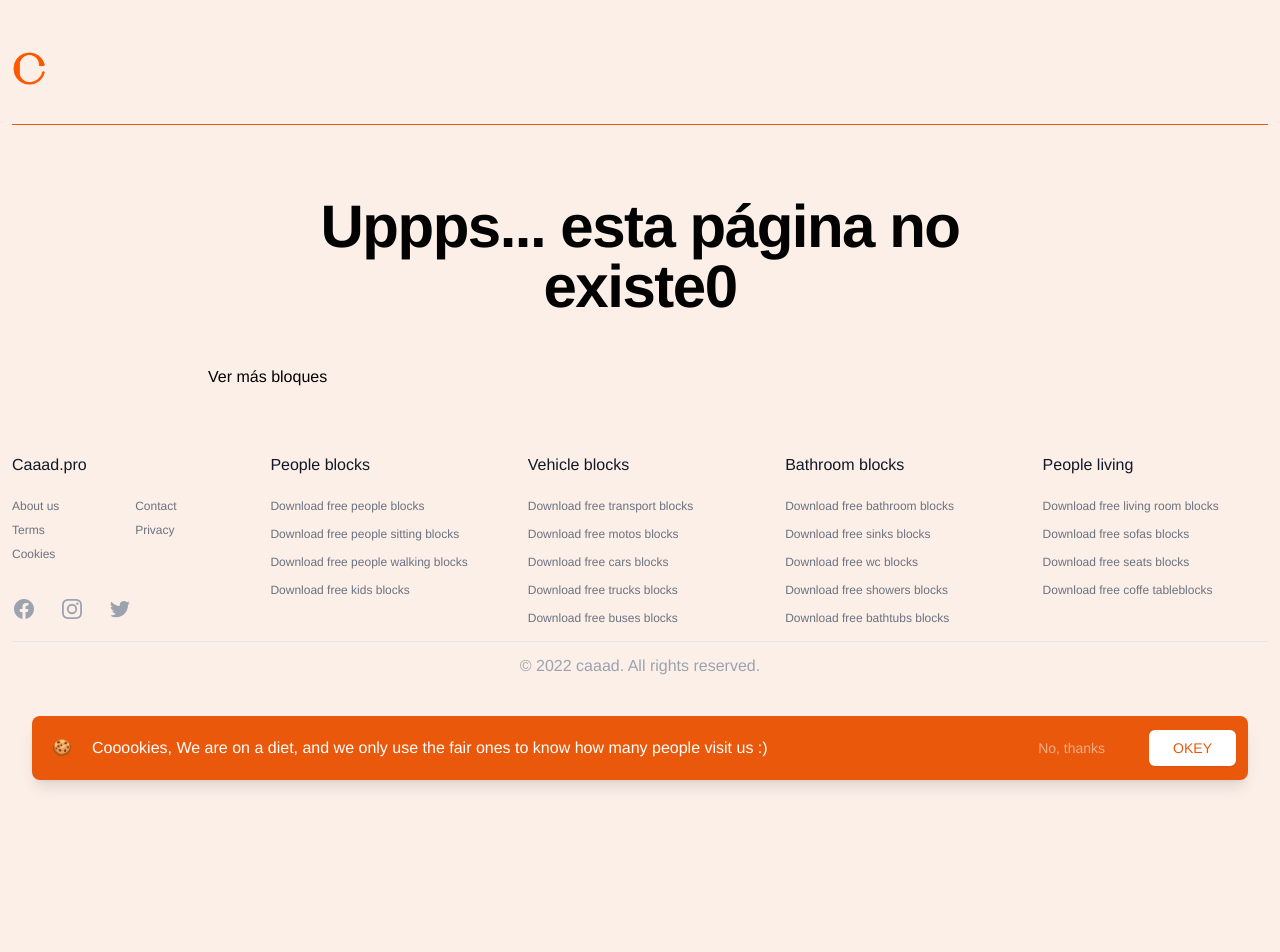
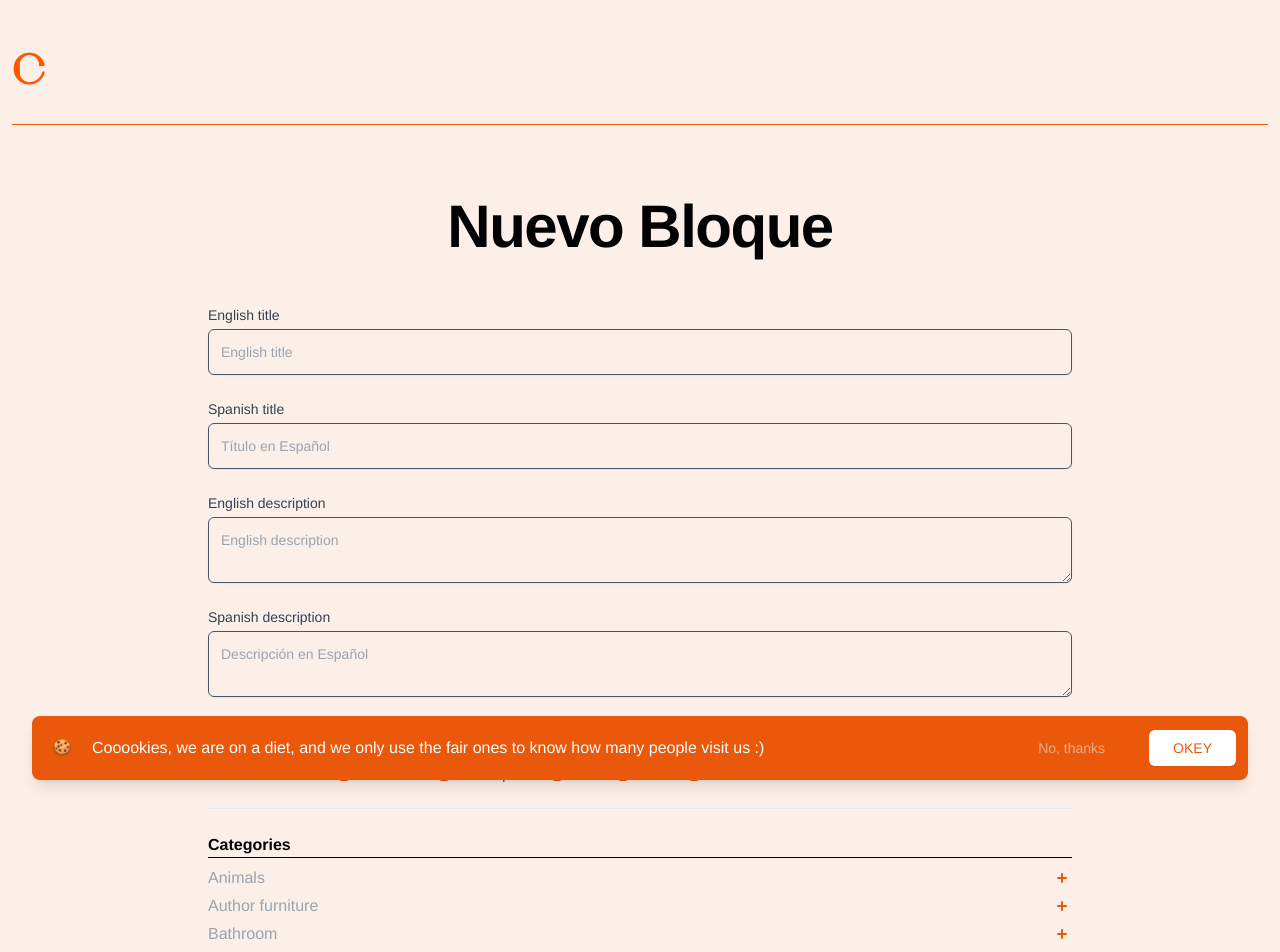
Before and after one commit to joaruibu/caaad-next.js, a Next.js app: page /addNewBlock in a window 1280 px wide. Before the commit this address had no page. Shown: the top 952 px of the page. Before the commit the page ends 800 px from the top, so only its background shows below. Built offline with nearby package versions, Linux system fonts and the light colour scheme.

Commit message:
Fixed translates errors

```diff
--- a/assets/tags.js
+++ b/assets/tags.js
@@ -51,9 +51,9 @@ export const allTags = [
     { value: 'decorOthers', label: 'Others', label_ES: 'Otros' },
 
     { value: 'doors', label: 'DOORS', label_ES: 'PUERTAS' },
-    { value: 'foldingDoor', label: 'Folding', label_ES: 'Abatibles' },
-    { value: 'slidingDoor', label: 'Sliding', label_ES: 'Correderas' },
-    { value: 'swingDoor', label: 'Swing', label_ES: 'Vaivén' },
+    { value: 'foldingDoor', label: 'Folding', label_ES: 'Abatibles', noTagAlone: true },
+    { value: 'slidingDoor', label: 'Sliding', label_ES: 'Correderas', noTagAlone: true },
+    { value: 'swingDoor', label: 'Swing', label_ES: 'Vaivén', noTagAlone: true },
     { value: 'doorOthers', label: 'Others', label_ES: 'Otros' },
 
     { value: 'dressingRoom', label: 'Dressing room', label_ES: 'VESTIDOR' },
@@ -137,22 +137,22 @@ export const allTags = [
 
     { value: 'people', label: 'PEOPLE', label_ES: 'PERSONAS' },
     { value: 'children', label: 'Children', label_ES: 'Niños' },
-    { value: 'cooking', label: 'Cooking', label_ES: 'Cocinando' },
-    { value: 'dancing', label: 'Dancing', label_ES: 'Bailando' },
-    { value: 'exercising', label: 'Exercising', label_ES: 'Haciendo deporte' },
-    { value: 'jumping', label: 'Jumping', label_ES: 'Saltando' },
+    { value: 'cooking', label: 'Cooking', label_ES: 'Cocinando', noTagAlone: true },
+    { value: 'dancing', label: 'Dancing', label_ES: 'Bailando', noTagAlone: true },
+    { value: 'exercising', label: 'Exercising', label_ES: 'Haciendo deporte', noTagAlone: true },
+    { value: 'jumping', label: 'Jumping', label_ES: 'Saltando', noTagAlone: true },
     { value: 'layingDown', label: 'Laying down', label_ES: 'Tumbada' },
-    { value: 'ridingBike', label: 'Riding a bike', label_ES: 'Montando en bici' },
-    { value: 'running', label: 'Running', label_ES: 'Corriendo' },
-    { value: 'sitting', label: 'Sitting', label_ES: 'Sentadas' },
-    { value: 'standing', label: 'Standing', label_ES: 'De pie' },
-    { value: 'talking', label: 'Talking', label_ES: 'Hablando' },
-    { value: 'walking', label: 'Walking', label_ES: 'Caminando' },
-    { value: 'playing', label: 'Playing', label_ES: 'Jugando' },
-    { value: 'swimming', label: 'Swimming', label_ES: 'Nadando' },
-    { value: 'looking', label: 'Looking', label_ES: 'Mirando' },
-    { value: 'takingPicture', label: 'Taking picture', label_ES: 'Haciendo fotos' },
-    { value: 'working', label: 'Working', label_ES: 'Trabajando' },
+    { value: 'ridingBike', label: 'Riding a bike', label_ES: 'Montando en bici', noTagAlone: true },
+    { value: 'running', label: 'Running', label_ES: 'Corriendo', noTagAlone: true },
+    { value: 'sitting', label: 'Sitting', label_ES: 'Sentadas', noTagAlone: true },
+    { value: 'standing', label: 'Standing', label_ES: 'De pie', noTagAlone: true },
+    { value: 'talking', label: 'Talking', label_ES: 'Hablando', noTagAlone: true },
+    { value: 'walking', label: 'Walking', label_ES: 'Caminando', noTagAlone: true },
+    { value: 'playing', label: 'Playing', label_ES: 'Jugando', noTagAlone: true },
+    { value: 'swimming', label: 'Swimming', label_ES: 'Nadando', noTagAlone: true },
+    { value: 'looking', label: 'Looking', label_ES: 'Mirando', noTagAlone: true },
+    { value: 'takingPicture', label: 'Taking picture', label_ES: 'Haciendo fotos', noTagAlone: true },
+    { value: 'working', label: 'Working', label_ES: 'Trabajando', noTagAlone: true },
     { value: 'peopleOthers', label: 'Others', label_ES: 'Otros' },
 
     { value: 'restaurant', label: 'RESTAURANT', label_ES: 'RESTAURANTE' },
@@ -193,8 +193,8 @@ export const allTags = [
     { value: 'vine', label: 'Vines', label_ES: 'Enredaderas' },
 
     { value: 'windows', label: 'WINDOWS', label_ES: 'VENTANAS' },
-    { value: 'foldingWindow', label: 'Foldings', label_ES: 'Abatibles' },
-    { value: 'slidingWindow', label: 'Slidings', label_ES: 'Correderas' },
+    { value: 'foldingWindow', label: 'Foldings', label_ES: 'Abatibles', noTagAlone: true },
+    { value: 'slidingWindow', label: 'Slidings', label_ES: 'Correderas', noTagAlone: true },
     { value: 'windowOthers', label: 'Others', label_ES: 'Otros' },
 
     { value: 'dinningRoom', label: 'DINNING ROOM', label_ES: 'COMEDOR' },
--- a/components/BadgeFilter.js
+++ b/components/BadgeFilter.js
@@ -15,7 +15,7 @@ const BadgeFilter = ({ filter, icon }) => {
         <>
 
             <a className={`inline-flex items-center rounded-full whitespace-nowrap border border-orange-600 py-0.5 pl-2.5 pr-2.5 font-medium text-orange-600 ${hasIcon ? "text-sm" : "text-xs"}`}
-                href={!hasIcon ? `/filter/${filter}` : undefined}>
+                href={!hasIcon ? `${locale === 'es' ? 'es' : ''}/filter/${filter}` : undefined}>
 
                 {allFilters.filter(each => each.value === filter)[0][locale === 'es' ? 'label_ES' : 'label']}
                 {hasIcon &&
--- a/components/BadgeTag.js
+++ b/components/BadgeTag.js
@@ -22,7 +22,7 @@ const BadgeTag = ({ tag, icon }) => {
     return (
         <>
             <a className={`inline-flex items-center rounded-full  whitespace-nowrap bg-orange-600 py-0.5 pl-2.5 pr-2.5 font-medium text-white ${hasIcon ? "text-sm" : "text-xs"}`}
-                href={!hasIcon ? `/tag/${tag}` : undefined}
+                href={!hasIcon ? `${locale === 'es' ? 'es' : ''}/tag/${tag}` : undefined}
             >
 
 
--- a/components/BlockList.js
+++ b/components/BlockList.js
@@ -3,15 +3,15 @@ import { useApp } from "../context";
 
 const BlockList = ({ blocks }) => {
     console.log(blocks)
-    const { tags, search, filters } = useApp();
+    const { tags, search, filters, locale } = useApp();
     return (
         <>
             <section className="grid grid-cols-2 sm:grid-cols-3 md:grid-cols-2 lg:grid-cols-3 xl:grid-cols-4 gap-6">
                 {blocks
-                    .filter(({ description, title, tags }) => {
+                    .filter(({ description, description_ES, title, title_ES, tags }) => {
                         if (search.length > 0) {
                             const regex = new RegExp(search.normalize('NFD').replace(/[\u0300-\u036f]/g, ""), "ig");
-                            return regex.test(description) || regex.test(title) || regex.test(tags?.map((tag) => tag));
+                            return regex.test(locale === 'es' ? `${description_ES}` : `${description}`) || regex.test(locale === 'es' ? `${title_ES}` : `${title}`) || regex.test(tags?.map((tag) => tag));
                         }
                         return true;
                     })
--- a/components/CookiesBanner.js
+++ b/components/CookiesBanner.js
@@ -23,13 +23,9 @@ const CookiesBanner = () => {
                                 <p className="ml-3  font-normal text-white">
                                     <span className="md:hidden">Cooookies, we are on a diet, we eat little.</span>
                                     <span className="hidden md:inline">Cooookies,
-                                        We are on a diet, and we only use the fair ones to know how many people visit us :)</span>
+                                        we are on a diet, and we only use the fair ones to know how many people visit us :)</span>
                                 </p>
-
                             }
-
-
-
 
                         </div>
                         <div className="order-3 mt-2 w-full flex-shrink-0 sm:order-2 sm:mt-0 sm:w-auto">
--- a/components/Footer.js
+++ b/components/Footer.js
@@ -47,7 +47,7 @@ export default function Footer() {
                                 <ul role="list" className="mt-4 space-y-1">
                                     {footerLinks.personas.map((item) => (
                                         <li key={item[locale === 'es' ? 'label_ES' : 'label']}>
-                                            <a href={item.href} className="text-xs text-gray-500 hover:text-gray-900">
+                                            <a href={`${locale === 'es' ? `/es/${item.href}` : `${item.href}`}`} className="text-xs text-gray-500 hover:text-gray-900">
                                                 {item[locale === 'es' ? 'label_ES' : 'label']}
                                             </a>
                                         </li>
@@ -59,7 +59,7 @@ export default function Footer() {
                                 <ul role="list" className="mt-4 space-y-1">
                                     {footerLinks.autos.map((item) => (
                                         <li key={item[locale === 'es' ? 'label_ES' : 'label']} >
-                                            <a href={item.href} className="text-xs text-gray-500 hover:text-gray-900">
+                                            <a href={`${locale === 'es' ? `/es/${item.href}` : `${item.href}`}`} className="text-xs text-gray-500 hover:text-gray-900">
                                                 {item[locale === 'es' ? 'label_ES' : 'label']}
                                             </a>
                                         </li>
@@ -73,7 +73,7 @@ export default function Footer() {
                                 <ul role="list" className="mt-4 space-y-1">
                                     {footerLinks.baños.map((item) => (
                                         <li key={item[locale === 'es' ? 'label_ES' : 'label']}>
-                                            <a href={item.href} className="text-xs text-gray-500 hover:text-gray-900">
+                                            <a href={`${locale === 'es' ? `/es/${item.href}` : `${item.href}`}`} className="text-xs text-gray-500 hover:text-gray-900">
                                                 {item[locale === 'es' ? 'label_ES' : 'label']}
                                             </a>
                                         </li>
@@ -85,7 +85,7 @@ export default function Footer() {
                                 <ul role="list" className="mt-4 space-y-1">
                                     {footerLinks.viviendas.map((item) => (
                                         <li key={item[locale === 'es' ? 'label_ES' : 'label']}>
-                                            <a href={item.href} className="text-xs text-gray-500 hover:text-gray-900">
+                                            <a href={`${locale === 'es' ? `/es/${item.href}` : `${item.href}`}`} className="text-xs text-gray-500 hover:text-gray-900">
                                                 {item[locale === 'es' ? 'label_ES' : 'label']}
                                             </a>
                                         </li>
--- a/components/SearchBar.js
+++ b/components/SearchBar.js
@@ -2,15 +2,19 @@ import { useRouter } from 'next/router'
 import React from 'react'
 import { useApp } from '../context'
 import BadgeTag from './BadgeTag'
-import BadgeFilter from './BadgeFilter'
 
 const SearchBar = () => {
-    const { tags, filters, setFilters, setTags, query, setQuery, setSearch } = useApp()
+    const { tags, setFilters, setTags, query, setQuery, setSearch, locale } = useApp()
     const router = useRouter();
     return (
         <>
             <form className='relative mb-9 sm:mb-0'
-                onSubmit={(e) => { e.preventDefault(); setSearch(query); setTags([]); setFilters([]) }}>
+                onSubmit={(e) => {
+                    e.preventDefault();
+                    setSearch(query);
+                    setTags([]);
+                    setFilters([])
+                }}>
 
                 <input
                     type="search"
@@ -19,7 +23,7 @@ const SearchBar = () => {
                     value={query}
                     className="block w-full bg-inherit border border-orange-600 rounded-full p-3 pl-10 text-sm  placeholder-gray-400
                     focus:outline-none focus:text-gray-900 focus:placeholder-gray-600 focus:ring-1 focus:ring-orange-600 focus:border-orange-600 sm:text-sm"
-                    placeholder="Search autocad blocks"
+                    placeholder={locale === 'es' ? 'Busca tu bloque de autocad' : 'Search autocad blocks'}
                     onChange={(e) => setQuery(e.target.value)}>
 
                 </input>
@@ -29,24 +33,6 @@ const SearchBar = () => {
                 <i type="submit" className="fa-solid fa-magnifying-glass text-orange-600 absolute top-1 right-3 p-3 cursor-pointer"></i>
 
             </form>
-
-            {/* <div className='mt-4'>
-                <div className='flex flex-wrap gap-2 mb-1 '>
-                    {router.route === '/' &&
-                        (filters.map((filter, index) => {
-                            return <BadgeFilter
-                                key={index}
-                                filter={filter}
-                                icon={true}
-                            />
-                        }))
-                    }
-                </div>
-                <a
-                    className='cursor-pointer text-xs w-fit text-gray-500 hover:underline'
-                    onClick={() => setFilters([])}
-                >Delete all filters</a>
-            </div> */}
 
             <div className='hidden sm:block mt-4 min-h-[60px]'>
                 <div className='flex flex-wrap gap-2 mb-1 '>
@@ -63,7 +49,8 @@ const SearchBar = () => {
                 {tags.length > 0 && <a
                     className='cursor-pointer text-xs w-fit text-gray-500 hover:underline'
                     onClick={() => setTags([])}
-                >Delete all Tags</a>}
+                >{locale === 'es' ? 'Borrar todos los Tags' : ' Delete all Tags'}
+                </a>}
             </div>
 
 
--- /dev/null
+++ b/pages/addNewBlock.js
@@ -0,0 +1,18 @@
+import React from 'react'
+import FormAddBlock from '../components/FormAddBlock'
+import Layout from '../components/Layout'
+
+const addNewBlock = () => {
+
+    return (
+        <Layout pagina='upload'>
+            <main className='grid grid-cols-[160px_1fr_160px] gap-9'>
+                <div className='col-start-2 cold-end-3'>
+                    <FormAddBlock />
+                </div>
+            </main >
+        </Layout >
+    )
+}
+
+export default addNewBlock
--- a/pages/block/[id].js
+++ b/pages/block/[id].js
@@ -47,7 +47,7 @@ const BlockPage = ({ success, error, block }) => {
               <p className=" font-normal text-gray-500">{locale === 'es' ? `${description_ES}` : `${description}`}</p>
             </div>
             <div className="mb-4">
-              <p className="font-bold block w-full">{locale === 'es' ? `Categoría:` : `Category:`} </p>
+              <p className="mb-3 font-bold block w-full">{locale === 'es' ? `Categoría:` : `Category:`} </p>
               <div className="flex flex-wrap gap-2">
 
                 {categories.map((category, index) => {
@@ -59,8 +59,8 @@ const BlockPage = ({ success, error, block }) => {
               </div>
             </div>
 
-            <div className="mb-4">
-              <p className="mb-3 font-bold block w-full">Filters: </p>
+            <div className="mb-8">
+              <p className="mb-3 font-bold block w-full">{locale === 'es' ? `Filtros:` : `Filters:`}  </p>
               <div className="flex flex-wrap gap-2">
                 {tags.map((tag, index) => {
                   return <BadgeTag
@@ -81,7 +81,7 @@ const BlockPage = ({ success, error, block }) => {
               </div>
             </div>
             <Link href={dwg} passHref >
-              <a className="w-full block rounded-full text-center cursor-pointer p-3 bg-orange-600 hover:bg-orange-700 transition-all text-white">{locale === 'es' ? `Descargar bloque gratis` : `Download free block`} </a>
+              <a className="w-full block rounded-full text-xl uppercase text-center cursor-pointer p-3 bg-orange-600 hover:bg-orange-700 transition-all text-white">{locale === 'es' ? `Descargar bloque gratis` : `Download free block`} </a>
             </Link>
           </div>
         </div>
--- a/pages/filter/[id].js
+++ b/pages/filter/[id].js
@@ -73,7 +73,7 @@ export async function getServerSideProps({ params }) {
         return {
             props: {
                 blocksFilterByFilter,
-                numberBlocks: blocksFilterByCategory.length,
+                numberBlocks: blocksFilterByFilter.length,
                 params
             }
         }
--- a/pages/tag/[id].js
+++ b/pages/tag/[id].js
@@ -1,6 +1,7 @@
 
 import { useRouter } from 'next/router';
 import React from 'react'
+import { allCategories } from '../../assets/categories';
 import { allTags } from '../../assets/tags';
 
 import AddSidebar from '../../components/AddSidebar';
@@ -12,12 +13,29 @@ import Block from "../../models/Block";
 
 const TagPage = ({ blocksFilterByTag, params, numberBlocks }) => {
     const { locale } = useRouter()
+
+
+    const checkTagAppearsAlone = () => {
+        const tag = allTags.find(tag => tag.value === params.id);
+
+
+        if (tag.noTagAlone === true) {
+            const category = allCategories.find(category => category.tags.includes(params.id))
+
+            return `${locale === 'es' ? `${category.label_ES} ${tag.label_ES}` : ` ${category.label} ${tag.label}`}`
+
+        } else {
+            return `${tag[locale === 'es' ? 'label_ES' : 'label']}`
+        }
+    }
+
+
     return (
-        <Layout
+        < Layout
             pagina={locale === 'es' ?
-                `Descarga  bloques de ${allTags.find(tag => tag.value === params.id).label_ES}de Autocad  gratis`
+                `Descarga  bloques de ${checkTagAppearsAlone()}de Autocad  gratis`
                 :
-                `Download free autocad ${allTags.find(tag => tag.value === params.id).label} blocks`
+                `Download free autocad ${checkTagAppearsAlone()} blocks`
             }>
 
             <main className='grid grid-cols-1 gap-9  md:grid-cols-[160px_1fr_160px] md:gap-9'>
@@ -26,14 +44,13 @@ const TagPage = ({ blocksFilterByTag, params, numberBlocks }) => {
 
                         {locale === 'es' ?
                             <>
-                                <span className='block'>Descargas {numberBlocks} bloques de {allTags.find(tag => tag.value === params.id).label_ES}</span>
+                                <span className='block'>Descarga {numberBlocks} bloques de {checkTagAppearsAlone()}</span>
                                 <span> de Autocad  gratis</span>
-
                             </>
                             :
                             <>
                                 <span className='block'>Download {numberBlocks} free autocad </span>
-                                <span> {allTags.find(tag => tag.value === params.id).label} blocks</span>
+                                <span> {checkTagAppearsAlone()} blocks</span>
                             </>
                         }
 
@@ -54,7 +71,7 @@ const TagPage = ({ blocksFilterByTag, params, numberBlocks }) => {
 
             </main>
 
-        </Layout>
+        </ Layout>
     )
 }
 
@@ -76,7 +93,7 @@ export async function getServerSideProps({ params }) {
         return {
             props: {
                 blocksFilterByTag,
-                numberBlocks: blocksFilterByCategory.length,
+                numberBlocks: blocksFilterByTag.length,
                 params
             }
         }
```
